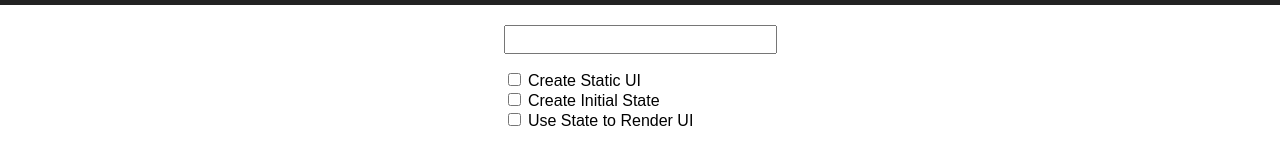
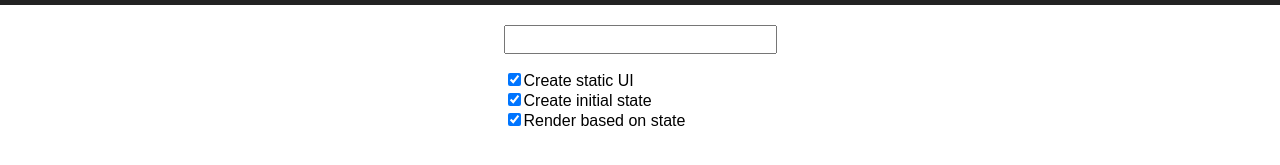
Before and after one commit to liranm/build-a-react-app-with-redux, a React (Create React App) app: page / in a window 1280 px wide. Shown: the part 185-350 px from the top of the page. Built offline with nearby package versions, Linux system fonts and the light colour scheme.

Commit message:
Render in React Based on a Global State Object

```diff
--- a/src/App.js
+++ b/src/App.js
@@ -16,15 +16,12 @@
           </form>
           <div className="Todo-List">
             <ul>
-              <li>
-                <input type="checkbox" /> Create Static UI
-              </li>
-              <li>
-                <input type="checkbox" /> Create Initial State
-              </li>
-              <li>
-                <input type="checkbox" /> Use State to Render UI
-              </li>
+              {this.props.todos.map(todo => (
+                <li key={todo.id}>
+                  <input type="checkbox" defaultChecked={todo.isComplete} />
+                  {todo.name}
+                </li>
+              ))}
             </ul>
           </div>
         </div>
--- a/src/index.js
+++ b/src/index.js
@@ -4,5 +4,13 @@
 import App from './App';
 import registerServiceWorker from './registerServiceWorker';
 
-ReactDOM.render(<App />, document.getElementById('root'));
+const state = {
+    todos: [
+        { id: 1, name: 'Create static UI', isComplete: true },
+        { id: 2, name: 'Create initial state', isComplete: true },
+        { id: 3, name: 'Render based on state', isComplete: true }
+    ]
+};
+
+ReactDOM.render(<App todos={state.todos} />, document.getElementById('root'));
 registerServiceWorker();
```
